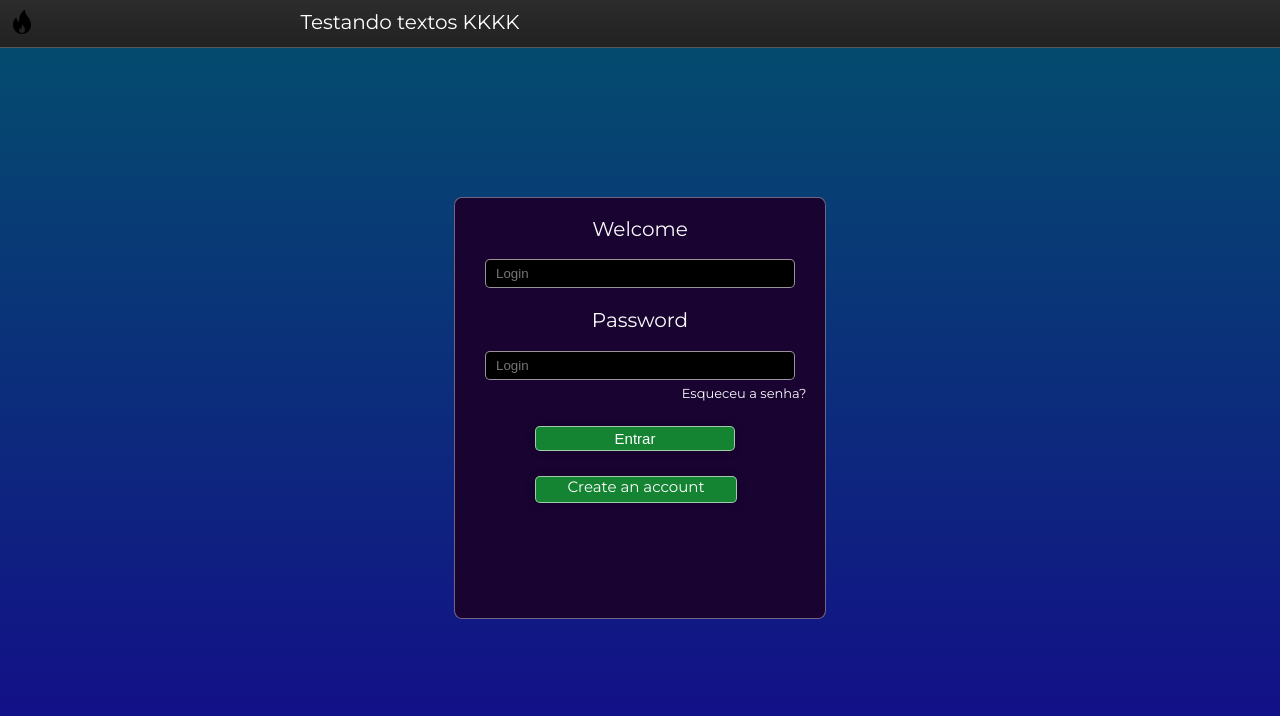
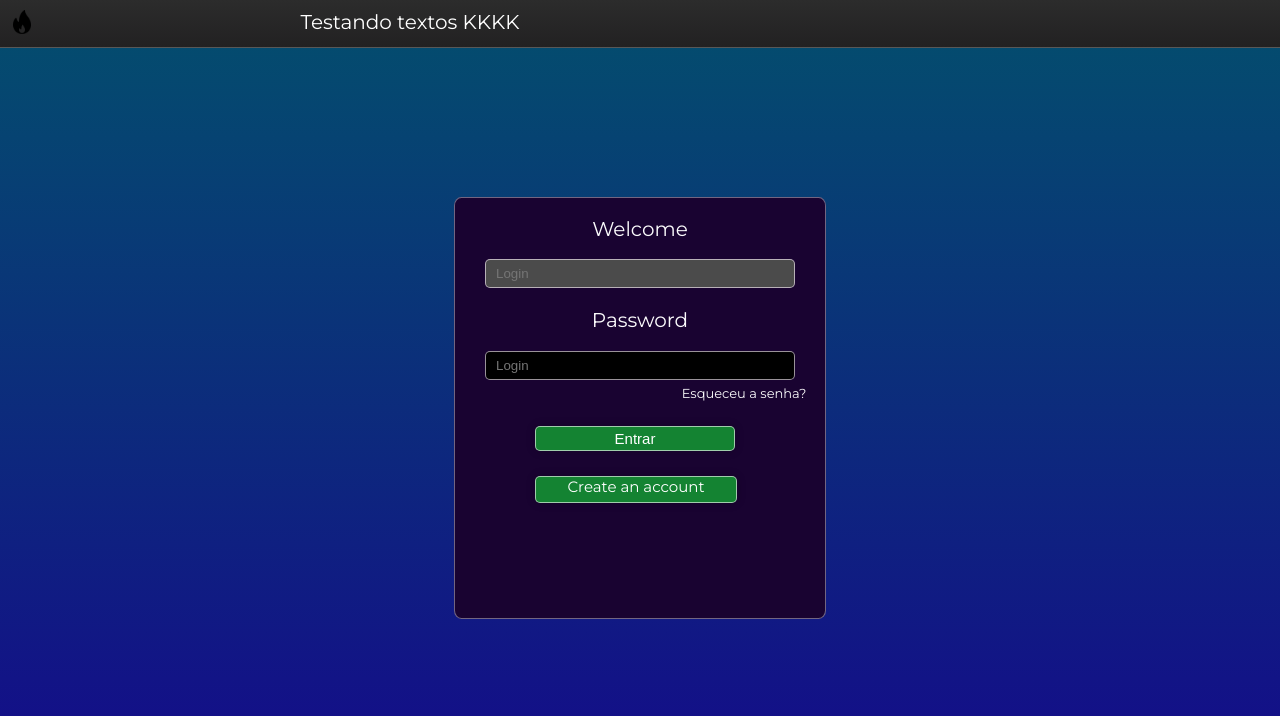
Before and after one commit to AlCarps/dev--, a website: page file.html in a window 1280 px wide. In both pictures the pointer is over the input 640 px from the left and 273 px from the top of the page. Drawn offline with Linux system fonts and the light colour scheme.

Commit message:
Linha CSS atualizada - meuInput

```diff
--- a/style.css
+++ b/style.css
@@ -161,6 +161,21 @@ body {
     border-radius: 5px;
 
 }
+#meuInput:hover {
+
+    padding-left: 10px;
+    color: aliceblue;
+    margin-top: 5%;
+    margin-left: 5%;
+    margin-right: 5%;
+    height: 25px;
+    width: 80%;
+    background-color: rgb(75, 75, 75);
+    border: 1px solid rgba(255, 244, 255, 0.6);
+    margin-bottom: 20px;
+    border-radius: 5px;
+
+}
 
 .botao {
     margin-top: 25px;
```
